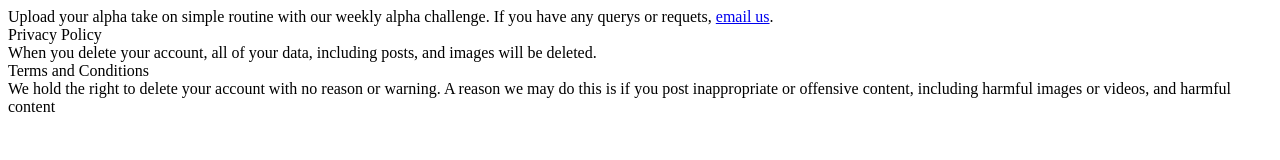
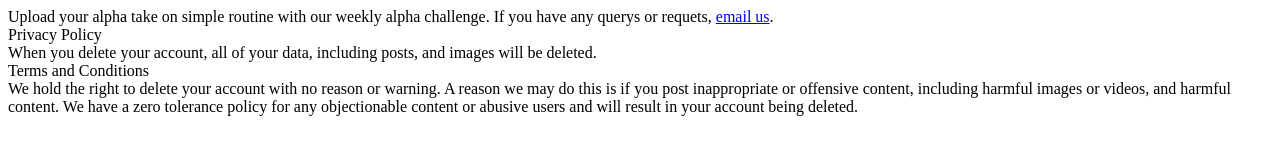
Before and after one commit to Charlie-Close/Charlie-Close.github.io, a plain HTML site: page index.html in a window 1280 px wide. Drawn offline with Linux system fonts and the light colour scheme.

Commit message:
update t&x

```diff
--- a/index.html
+++ b/index.html
@@ -4,4 +4,4 @@
 <h>Privacy Policy</h>
 <div>When you delete your account, all of your data, including posts, and images will be deleted.</div>
 <h>Terms and Conditions</h>
-<div>We hold the right to delete your account with no reason or warning. A reason we may do this is if you post inappropriate or offensive content, including harmful images or videos, and harmful content</div>
+<div>We hold the right to delete your account with no reason or warning. A reason we may do this is if you post inappropriate or offensive content, including harmful images or videos, and harmful content. We have a zero tolerance policy for any objectionable content or abusive users and will result in your account being deleted.</div>
```
